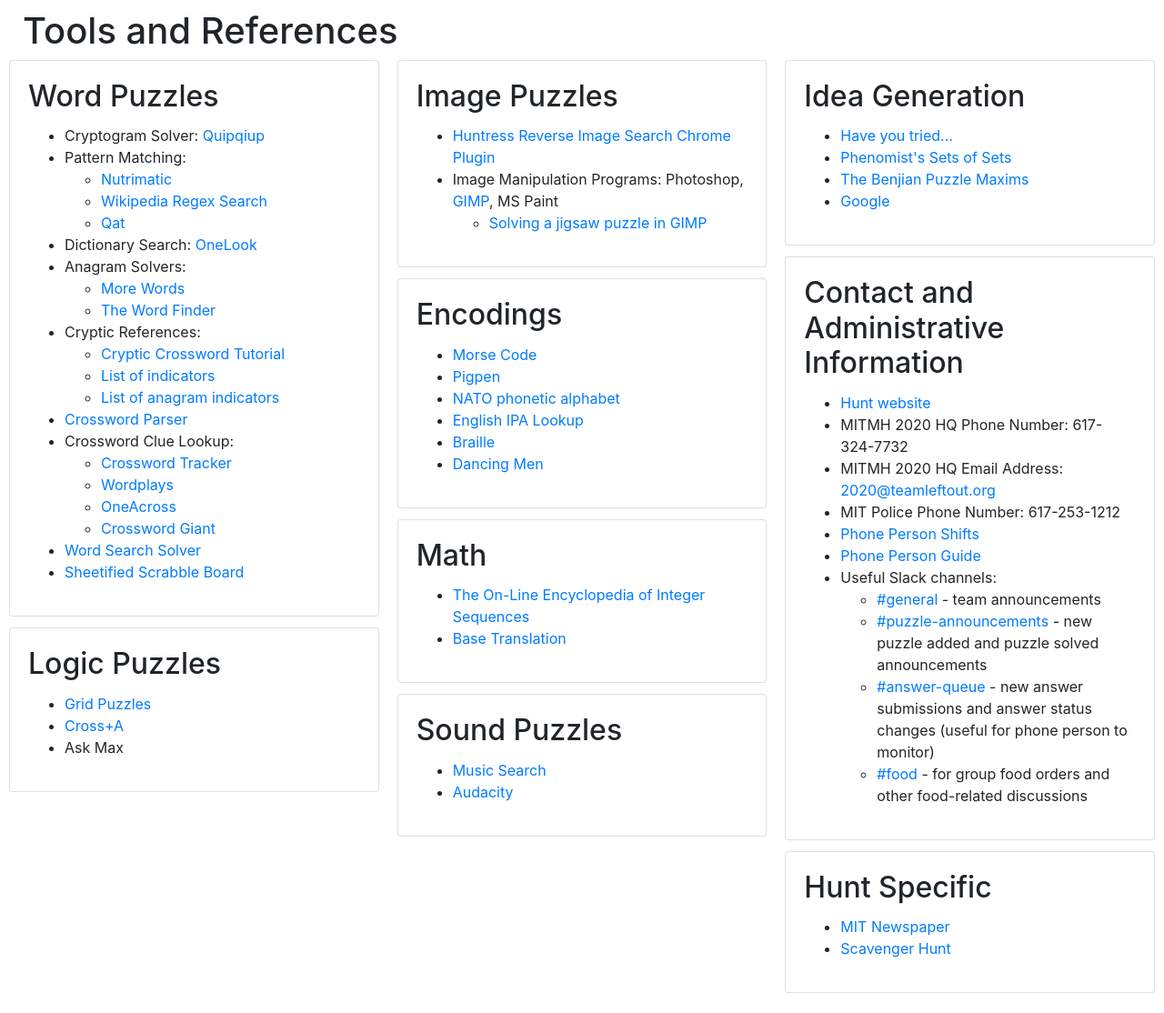
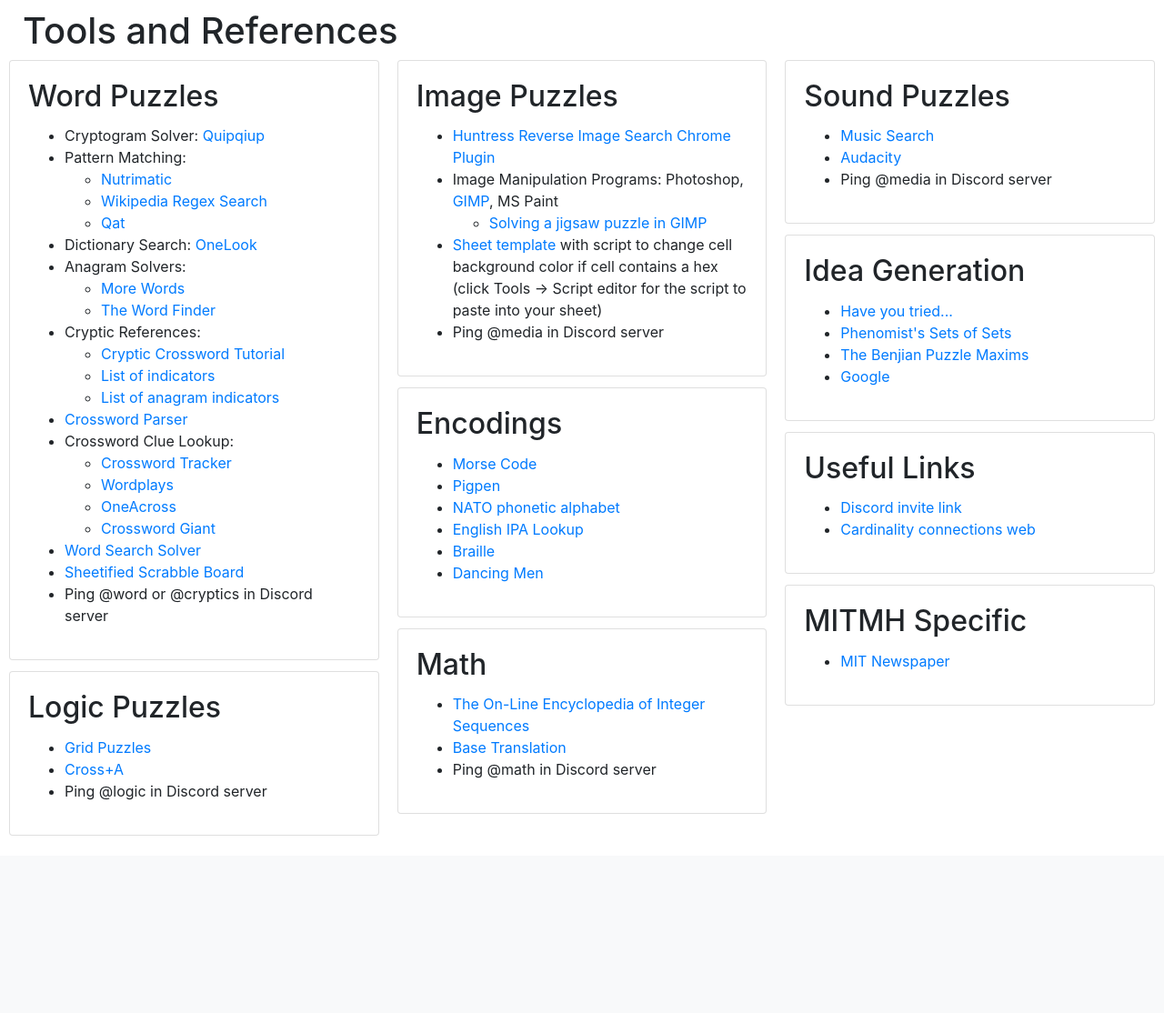
Before and after one commit to cardinalitypuzzles/cardboard, a Django app: page /hunts/tools in a window 1280 px wide. Shown: the part 56-1170 px from the top of the page at 91% size. After the commit the page ends 975 px from the top, so only its background shows below. Run offline with Django 3.2, Linux system fonts and the light colour scheme; the visitor is signed in with stand-in values (Sample User, id 1); parts of the project's set-up code (start-up, migrations or seed data) failed here and were passed over; some libraries are stand-ins or nearby versions.

Commit message:
update tools page for 2021

```diff
--- a/hunts/templates/tools.html
+++ b/hunts/templates/tools.html
@@ -45,6 +45,7 @@
                         </li>
                         <li><a href="https://www.dcode.fr/word-search-solver">Word Search Solver</a></li>
                         <li><a href="https://drive.google.com/open?id=1GeDK6NtYze8_jBqlwZAolXjqNiabzvfOdxhXh5s975A">Sheetified Scrabble Board</a></li>
+                        <li>Ping @word or @cryptics in Discord server</li>
                     </ul>
                 </div>
             </div>
@@ -57,7 +58,7 @@
                     <ul>
                         <li><a href="https://en.wikipedia.org/wiki/Nikoli_(publisher)">Grid Puzzles</a></li>
                         <li><a href="http://www.cross-plus-a.com/puzzles.htm">Cross+A</a></li>
-                        <li>Ask Max</li>
+                        <li>Ping @logic in Discord server</li>
                     </ul>
                 </div>
             </div>
@@ -73,6 +74,10 @@
                         <ul>
                             <li><a href='http://nastyissues.blogspot.com/2019/11/solving-jigsaw-puzzle-in-gimp.html'>Solving a jigsaw puzzle in GIMP</a></li>
                         </ul>
+                        <li><a href="https://docs.google.com/spreadsheets/d/1oH9IoWa6GxfhRvCxvbP6Ran4wJuUY4YYIPNnQ9ZfZ5s/edit?usp=sharing">Sheet template</a> with script to change cell background color if cell contains a hex
+                            (click Tools -> Script editor for the script to paste into your sheet)
+                        </li>
+                        <li>Ping @media in Discord server</li>
                     </ul>
                 </div>
             </div>
@@ -102,6 +107,7 @@
                     <ul>
                         <li><a href="https://oeis.org/">The On-Line Encyclopedia of Integer Sequences</a></li>
                         <li><a href="https://www.paulschou.com/tools/xlate/">Base Translation</a></li>
+                        <li>Ping @math in Discord server</li>
                     </ul>
                 </div>
             </div>
@@ -114,6 +120,7 @@
                     <ul>
                         <li><a href="https://www.midomi.com/">Music Search</a></li>
                         <li><a href="https://www.audacityteam.org/">Audacity</a></li>
+                        <li>Ping @media in Discord server</li>
                     </ul>
                 </div>
             </div>
@@ -135,22 +142,11 @@
 
         <div class="card" >
             <div class="card-body">
-                <div class="card-title"><h2>Contact and Administrative Information</h2></div>
+                <div class="card-title"><h2>Useful Links</h2></div>
                 <div class="card-text">
                     <ul>
-                        <li><a href='https://pennypark.fun'>Hunt website</a></li>
-                        <li>MITMH 2020 HQ Phone Number: 617-324-7732</li>
-                        <li>MITMH 2020 HQ Email Address: <a href='mailto:2020@teamleftout.org'>2020@teamleftout.org</a></li>
-                        <li>MIT Police Phone Number: 617-253-1212</li>
-                        <li><a href='https://docs.google.com/spreadsheets/d/1uvzaopQuZTEcrRWLtm7NVF9tOP21N14P1NFXErV0lWk/edit#gid=0'>Phone Person Shifts</a></li>
-                        <li><a href='https://docs.google.com/document/d/1HfLgHTtzhLAKM1VcmX1uf6mkbVZjO3N4S8ze7UR9ztM/edit'>Phone Person Guide</a></li>
-                        <li>Useful Slack channels:</li>
-                        <ul>
-                            <li><a href='https://cardinality-puzzles.slack.com/app_redirect?channel=CSVGCULPQ'>#general</a> - team announcements</li>
-                            <li><a href='https://cardinality-puzzles.slack.com/app_redirect?channel=CSC655LF6'>#puzzle-announcements</a> - new puzzle added and puzzle solved announcements</li>
-                            <li><a href='https://cardinality-puzzles.slack.com/app_redirect?channel=CS2AF1GAV'>#answer-queue</a> - new answer submissions and answer status changes (useful for phone person to monitor)</li>
-                            <li><a href='https://cardinality-puzzles.slack.com/app_redirect?channel=CS3233JF4'>#food</a> - for group food orders and other food-related discussions</li>
-                        </ul>
+                        <li><a href='https://discord.gg/WRywM5Cjh7'>Discord invite link</a></li>
+                        <li><a href='https://docs.google.com/drawings/d/1-XH2WiauqBgDQrak0LURyWhSIKM2yGZjhpVKj6gX8Dc/edit?usp=sharing'>Cardinality connections web</a></li>
                     </ul>
                 </div>
             </div>
@@ -158,11 +154,10 @@
 
         <div class="card" >
             <div class="card-body">
-                <div class="card-title"><h2>Hunt Specific</h2></div>
+                <div class="card-title"><h2>MITMH Specific</h2></div>
                 <div class="card-text">
                     <ul>
                         <li><a href='https://thetech.com/issues/139/32/pdf'>MIT Newspaper</a></li>
-                        <li><a href='https://www.gr8ergoodgames.com/mysteryhunt'>Scavenger Hunt</a></li>
                     </ul>
                 </div>
             </div>
```
